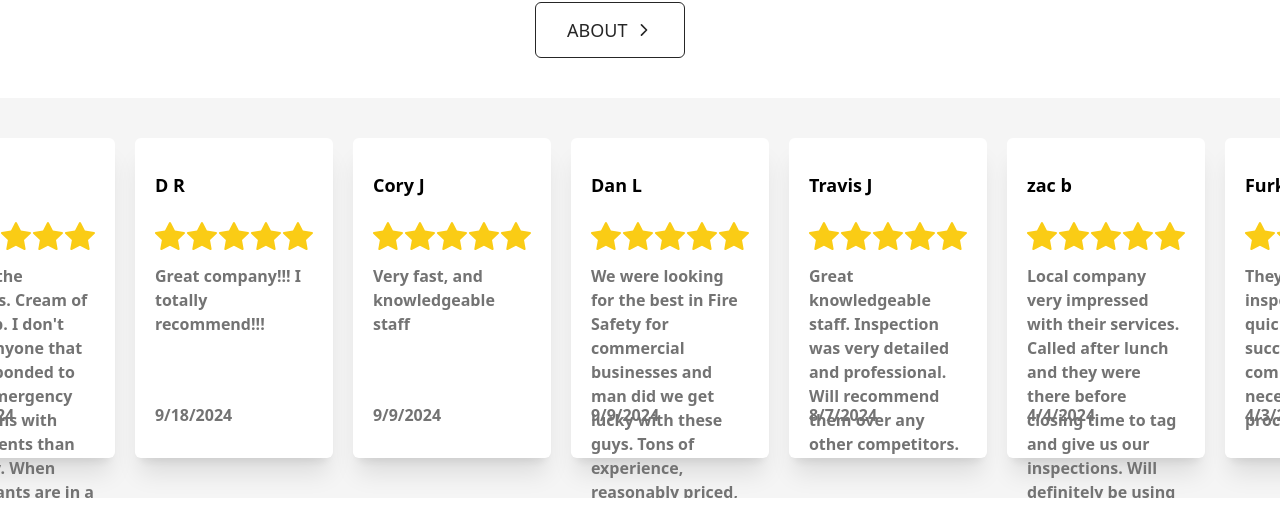
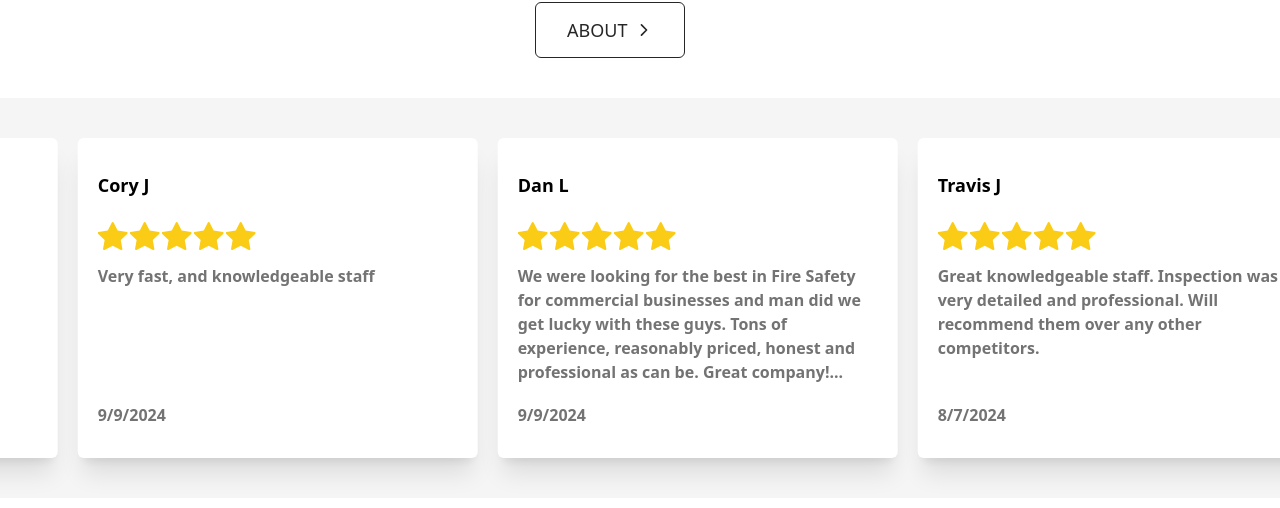
Before and after one commit to lgrinders/elitebrothersfirenext, a Next.js app: page / in a window 1280 px wide. Shown: the part 1064-1572 px from the top of the page. Built offline with nearby package versions, Linux system fonts and the light colour scheme; what tailwindcss-motion would draw is missing.

Commit message:
small fix
small fix

```diff
--- a/app/components/header/Header.tsx
+++ b/app/components/header/Header.tsx
@@ -6,7 +6,7 @@ export default function Header() {
   return (
     <>
       <TopPageBanner />
-      <header className="sticky top-0 z-10">
+      <header className="sticky top-0 z-50">
         <TopPageNavigation />
         <ResponsiveTopPageNavigation />
       </header>
--- a/app/components/ui/reviewCard/ReviewCard.tsx
+++ b/app/components/ui/reviewCard/ReviewCard.tsx
@@ -14,7 +14,7 @@ interface ReivewCardProps {
 const ReviewCard: React.FC<ReivewCardProps> = ({ item }) => {
     return (
         <div
-            className="min-w-[400] font-semibold p-5 text-md mr-5 h-80 flex flex-col text-neutral-500 justify-evenly rounded-md shadow-xl bg-white select-none"
+            className="min-w-[400px] font-semibold p-5 text-md mr-5 h-80 flex flex-col text-neutral-500 justify-evenly rounded-md shadow-xl bg-white select-none"
         >
             <span className="h-12 text-black flex items-center text-lg">{item.name}</span>
             <div className="flex h-12 items-center gap-0.5 text-yellow-400">
```
